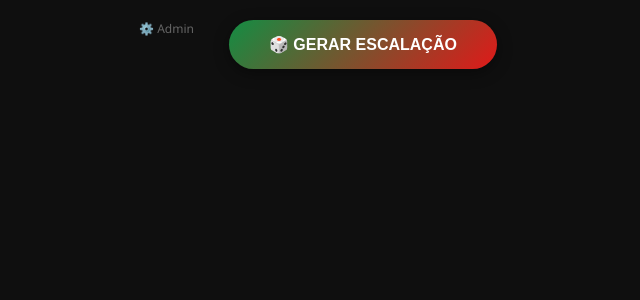
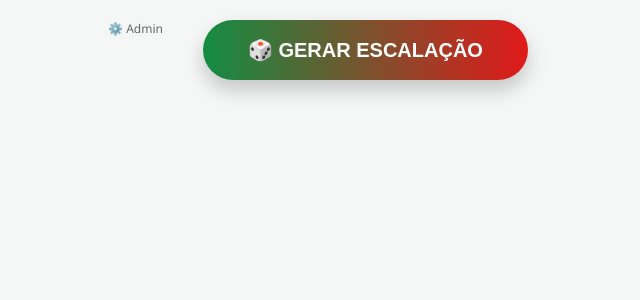
Before and after one commit to jhownsilva/sorteiolusa, a Flask app: page / in a window 1280 px wide. Shown: the top 300 px of the page, without its empty margins (322-962 px from the left). Run offline with Flask 3, Linux system fonts and the light colour scheme.

Commit message:
style.css

```diff
--- a/static/css/style.css
+++ b/static/css/style.css
@@ -1,158 +1,65 @@
 :root {
-    --bg-dark: #0f0f0f;
-    --card-bg: #1a1a1a;
-    --verde-lusa: linear-gradient(135deg, #138d43, #e01919); /* Verde e Vermelho */
-    --branco-lusa: linear-gradient(135deg, #ffffff, #a0a0a0); /* Branco e Cinza */
-    --accent-blue: #007bff;
+    --bg-light: #f4f7f6;
+    --verde-lusa: #138d43;
+    --vermelho-lusa: #e01919;
+    --azul-lusa: #003399;
+    --gold: #d4af37;
 }
 
 body {
-    background-color: var(--bg-dark);
-    color: #e0e0e0;
-    font-family: 'Segoe UI', Roboto, Helvetica, Arial, sans-serif;
-    margin: 0;
-    padding: 20px;
-    display: flex;
-    flex-direction: column;
-    align-items: center;
+    background-color: var(--bg-light);
+    color: #333;
+    font-family: 'Montserrat', 'Segoe UI', sans-serif;
+    margin: 0; padding: 20px;
 }
 
-/* Cabeçalho e Botões */
-.header {
-    text-align: center;
-    margin-bottom: 30px;
-    width: 100%;
-    display: flex;
-    justify-content: center;
-    gap: 15px;
-    flex-wrap: wrap;
+.header { display: flex; justify-content: center; gap: 20px; margin-bottom: 40px; }
+
+.btn-sortear {
+    background: linear-gradient(to right, var(--verde-lusa), var(--vermelho-lusa));
+    color: white; border: none; padding: 18px 45px; border-radius: 50px;
+    font-weight: 900; font-size: 20px; cursor: pointer; text-transform: uppercase;
+    box-shadow: 0 10px 20px rgba(0,0,0,0.2); transition: 0.3s;
 }
 
-.btn-sortear, .btn-baixar {
-    border: none;
-    padding: 15px 40px;
-    border-radius: 50px;
-    font-weight: bold;
-    cursor: pointer;
-    font-size: 16px;
-    transition: transform 0.2s, background 0.3s;
-    box-shadow: 0 4px 15px rgba(0,0,0,0.4);
+.dashboard { display: flex; flex-wrap: wrap; justify-content: center; gap: 30px; }
+
+.team-column {
+    flex: 1; min-width: 400px; max-width: 550px;
+    background: white; border-radius: 20px; padding: 30px;
+    box-shadow: 0 15px 35px rgba(0,0,0,0.1); border: 1px solid #ddd;
 }
 
-.btn-sortear {
-    background: var(--verde-lusa);
-    color: white;
+.capitaes-box {
+    background: #fdf2f2; border: 1px solid #ffdada; border-radius: 10px;
+    padding: 15px; margin-bottom: 20px; text-align: left;
 }
 
-.btn-baixar {
-    background: #444;
-    color: white;
+.cap-tag { color: var(--vermelho-lusa); font-weight: bold; font-size: 14px; }
+
+.player-card {
+    display: flex; align-items: center; background: #fff;
+    margin-bottom: 8px; border-radius: 12px; height: 55px;
+    border: 2px solid #eee; transition: 0.2s;
 }
 
-.btn-sortear:hover, .btn-baixar:hover {
-    transform: scale(1.05);
+.player-card.is-capitao { border: 2px solid var(--gold); background: #fffdf0; }
+
+.player-number {
+    width: 50px; height: 100%; display: flex; align-items: center;
+    justify-content: center; font-weight: 900; font-size: 20px;
+    background: #333; color: white; border-radius: 10px 0 0 10px;
 }
 
-/* Área de Exportação (O que sai na foto) */
-#exportar-area {
-    padding: 20px;
-    background-color: var(--bg-dark);
-    border-radius: 20px;
-    width: 100%;
-    max-width: 1150px;
-}
+.verde .player-number { background: var(--verde-lusa); }
+.branco .player-number { background: #333; }
 
-.dashboard {
-    display: flex;
-    flex-wrap: wrap;
-    justify-content: center;
-    gap: 25px;
-}
-
-/* Colunas dos Times */
-.team-column {
-    flex: 1;
-    min-width: 350px;
-    max-width: 520px;
-    background: var(--card-bg);
-    border-radius: 15px;
-    padding: 20px;
-    border: 1px solid #333;
-    box-shadow: 0 10px 30px rgba(0,0,0,0.5);
-}
-
-.team-title {
-    text-align: center;
-    font-size: 24px;
-    margin-bottom: 20px;
-    padding-bottom: 10px;
-    border-bottom: 2px solid #333;
-    letter-spacing: 2px;
-}
-
-/* Seções de Posição (Zonas) */
-.zona-section {
-    margin-bottom: 20px;
+.player-name {
+    padding-left: 20px; font-size: 16px; font-weight: 700;
+    text-transform: uppercase; color: #222;
 }
 
 .zona-title {
-    font-size: 11px;
-    color: #888;
-    text-transform: uppercase;
-    letter-spacing: 2px;
-    margin-bottom: 10px;
-    display: block;
-    border-left: 3px solid #444;
-    padding-left: 10px;
+    font-size: 13px; color: #999; text-transform: uppercase;
+    letter-spacing: 2px; margin: 20px 0 10px; font-weight: 800;
 }
-
-.player-grid {
-    display: grid;
-    grid-template-columns: repeat(auto-fill, minmax(160px, 1fr));
-    gap: 10px;
-}
-
-/* Card do Jogador */
-.player-card {
-    display: flex;
-    align-items: center;
-    background: #252525;
-    border-radius: 6px;
-    overflow: hidden;
-    height: 42px;
-    border: 1px solid #333;
-}
-
-.player-number {
-    width: 35px;
-    height: 100%;
-    display: flex;
-    align-items: center;
-    justify-content: center;
-    font-weight: 900;
-    font-size: 15px;
-}
-
-.player-name {
-    padding: 0 10px;
-    font-size: 12px;
-    font-weight: bold;
-    text-transform: uppercase;
-    white-space: nowrap;
-    overflow: hidden;
-    text-overflow: ellipsis;
-}
-
-/* Cores por Time */
-.verde .player-card { border-left: 4px solid #138d43; }
-.verde .player-number { background: var(--verde-lusa); color: white; }
-
-.branco .player-card { border-left: 4px solid #fff; }
-.branco .player-number { background: var(--branco-lusa); color: black; }
-
-/* Responsividade */
-@media (max-width: 768px) {
-    .team-column {
-        min-width: 100%;
-    }
-}
```
